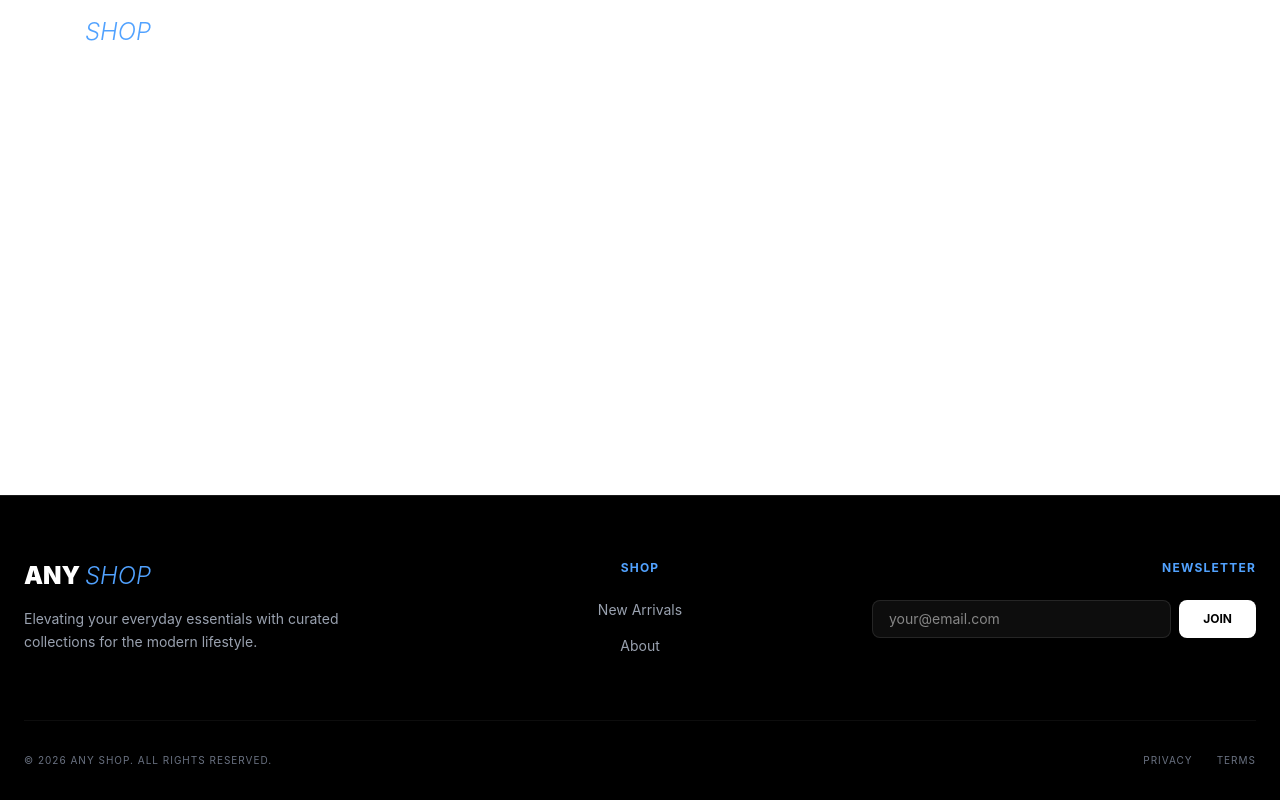
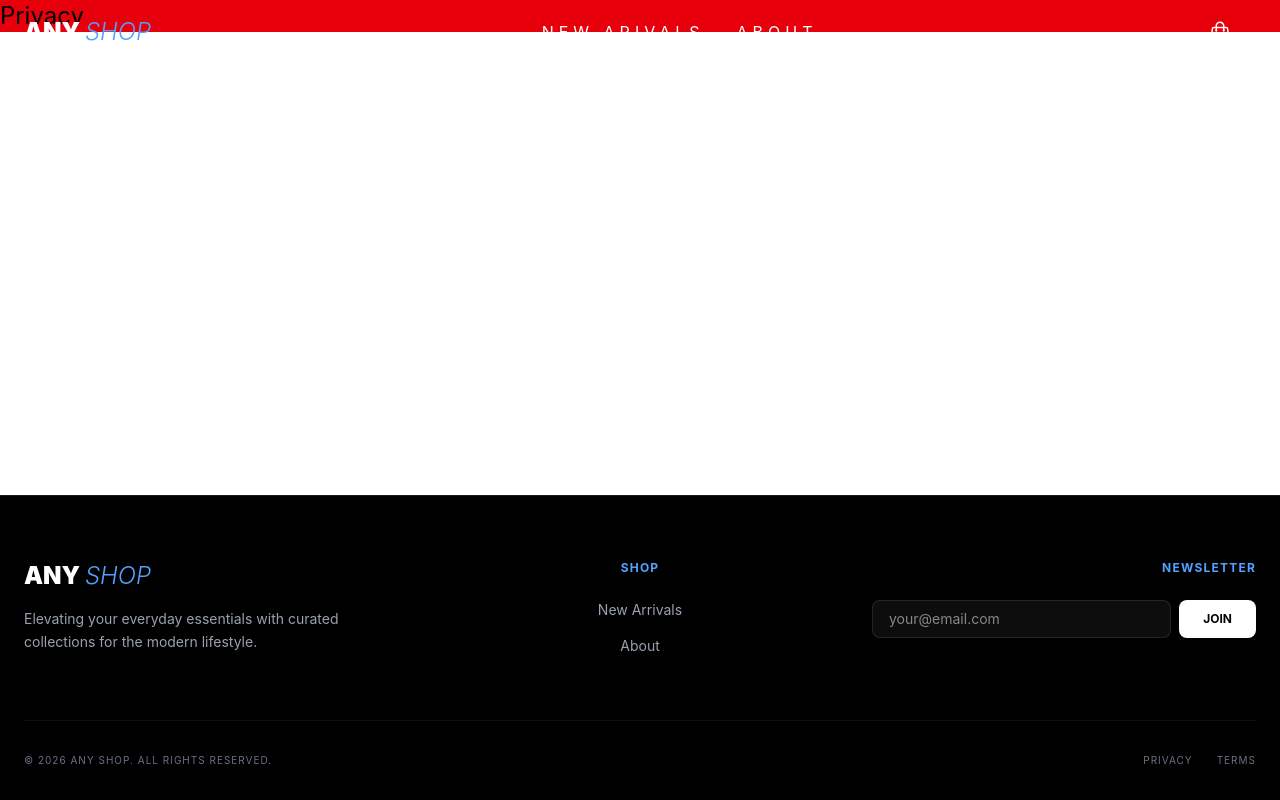
Before and after one commit to ZvonimirZlo/any-shop, a React (Vite) app: page /privacy in a window 1280 px wide. Built offline with nearby package versions, Linux system fonts and the light colour scheme.

Commit message:
Added privacy and terms components

```diff
--- a/src/App.jsx
+++ b/src/App.jsx
@@ -7,6 +7,8 @@ import About from './components/About'
 import NewArrivals from './components/NewArivals'
 import { CartProvider } from "./context/CartContext";
 import Footer from "./components/Footer";
+import Privacy from "./components/Privacy";
+import Terms from "./components/Terms";
 
 // App.jsx
 function App() {
@@ -29,6 +31,8 @@ function App() {
               } />
               <Route path="/arrivals" element={<NewArrivals />} />
               <Route path="/about" element={<About />} />
+              <Route path="/privacy"  element={<Privacy />}/>
+              <Route path="/terms"  element={<Terms />}/>
             </Routes>
           </main>
           <Footer />
--- a/src/components/Hero.jsx
+++ b/src/components/Hero.jsx
@@ -1,7 +1,7 @@
 import { motion } from "framer-motion";
 import bgImage from "../media/1409-147170113.webm"
 import { useNavigate } from "react-router-dom";
-    const categories = ['electronics', 'jewelery', "men's clothing", "women's clothing"];
+const categories = ['electronics', 'jewelery', "men's clothing", "women's clothing"];
 const Hero = ({ setSelectedCategory, scrollToProducts }) => {
     const navigate = useNavigate();
     //array of products
@@ -57,7 +57,7 @@ const Hero = ({ setSelectedCategory, scrollToProducts }) => {
 
                 {/* Shop Now button */}
                 <motion.button
-                    onClick = { () => handleShopAction("all")}
+                    onClick={() => handleShopAction("all")}
                     initial={{ opacity: 0, scale: 0.9 }}
                     animate={{ opacity: 1, scale: 1 }}
                     transition={{ duration: 0.8, delay: 1, ease: "easeOut" }}
@@ -76,7 +76,7 @@ const Hero = ({ setSelectedCategory, scrollToProducts }) => {
                     {/* Mapping through API categories */}
                     {categories.map(cat => (
                         <button
-                        style={{letterSpacing:'1px'}}
+                            style={{ letterSpacing: '1px' }}
                             key={cat}
                             onClick={() => {
                                 setSelectedCategory(cat);
--- /dev/null
+++ b/src/components/Privacy.jsx
@@ -0,0 +1,7 @@
+const Privacy = () => {
+  return (
+    <div className="text-2xl bg-red-600">Privacy</div>
+  )
+}
+
+export default Privacy;
--- /dev/null
+++ b/src/components/Terms.jsx
@@ -0,0 +1,9 @@
+import React from 'react'
+
+const Terms = () => {
+  return (
+    <div className="text-2xl bg-red-600">Terms</div>
+  )
+}
+
+export default Terms
```
Lines whose indentation alone changed are shown as unchanged.
